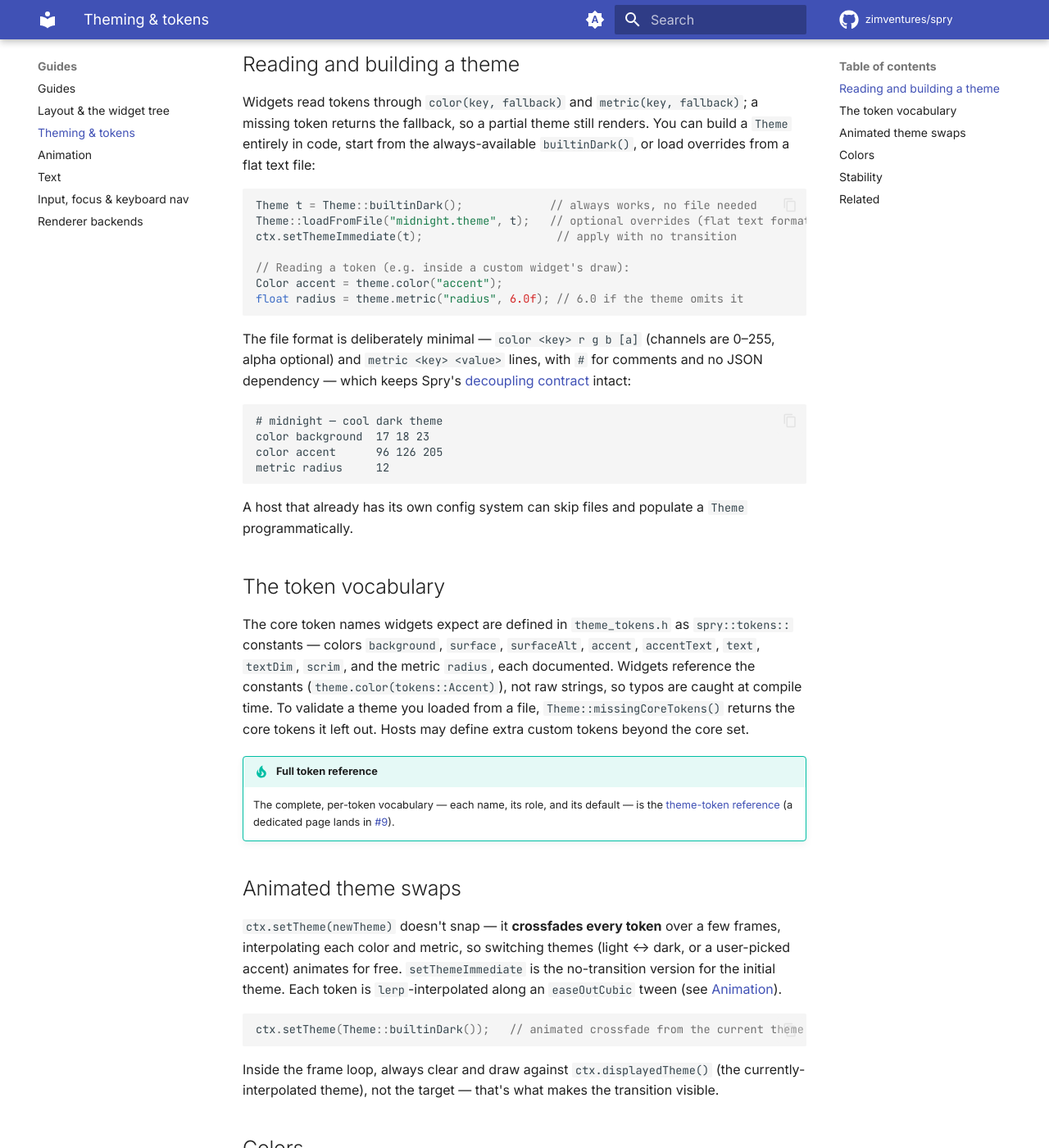
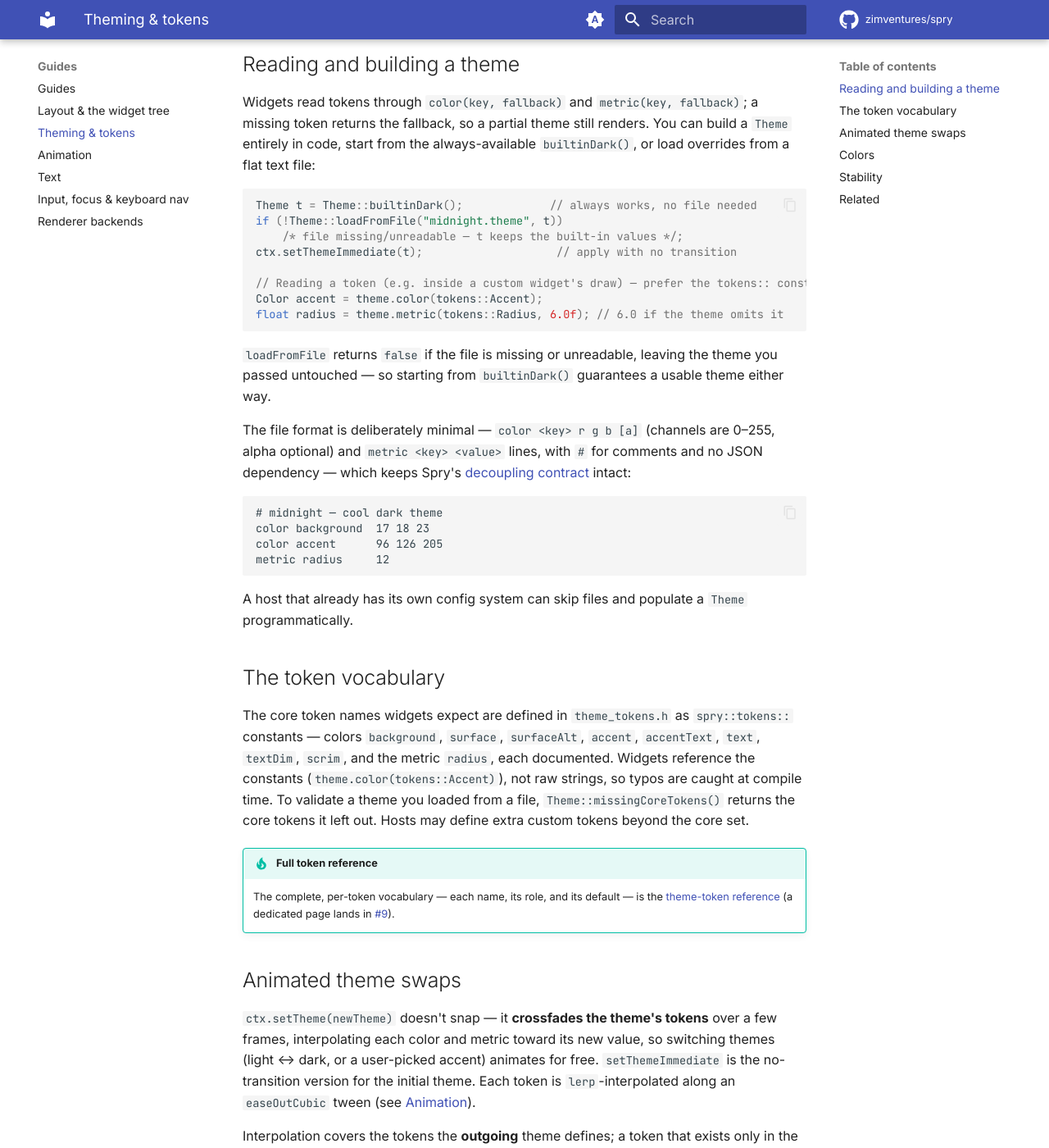
Before and after one commit to zimventures/spry, an MkDocs documentation site: the page built from docs/guides/theming.md, in a window 1280 px wide and 1400 px high, scrolled down 309 px. Shown: the whole window at 82% size. Built offline with MkDocs 1.6.1 and Material for MkDocs 9.7.7, drawn with Linux system fonts in a browser that asks for light colours; comment, search, counter and statistics services are not loaded; some of the changed text lies outside the part shown.

Commit message:
docs(#6): address Copilot review on the concept guides
- theming.md: use the tokens:: constants (not raw strings) in the read snippet,
  and note loadFromFile's bool return (theme untouched on failure).
- theming.md: qualify the crossfade — it interpolates the tokens the *outgoing*
  theme defines (src/theme.cpp iterates a.colors); tokens only in the incoming
  theme appear at completion. Fixed a stale "springs/easing" Related link.
- animation.md: fix the Related link that still called the theme crossfade a
  spring — it's an easeOutCubic tween over lerp'd tokens.
- renderer-backends.md: make the GlRenderer snippet workable — a current GL
  context precondition plus the required setSize(w,h) (and setContentScale).

Verified against theme.h/theme.cpp/gl_renderer.h; `mkdocs build --strict` passes.

Co-Authored-By: Claude Opus 4.8 (1M context) <noreply@anthropic.com>

````diff
--- a/docs/guides/theming.md
+++ b/docs/guides/theming.md
@@ -14,13 +14,18 @@ load overrides from a flat text file:
 
 ```cpp
 Theme t = Theme::builtinDark();             // always works, no file needed
-Theme::loadFromFile("midnight.theme", t);   // optional overrides (flat text format)
+if (!Theme::loadFromFile("midnight.theme", t))
+    /* file missing/unreadable — t keeps the built-in values */;
 ctx.setThemeImmediate(t);                    // apply with no transition
 
-// Reading a token (e.g. inside a custom widget's draw):
-Color accent = theme.color("accent");
-float radius = theme.metric("radius", 6.0f); // 6.0 if the theme omits it
+// Reading a token (e.g. inside a custom widget's draw) — prefer the tokens:: constants:
+Color accent = theme.color(tokens::Accent);
+float radius = theme.metric(tokens::Radius, 6.0f); // 6.0 if the theme omits it
 ```
+
+`loadFromFile` returns `false` if the file is missing or unreadable, leaving the
+theme you passed untouched — so starting from `builtinDark()` guarantees a usable
+theme either way.
 
 The file format is deliberately minimal — `color <key> r g b [a]` (channels are
 0–255, alpha optional) and `metric <key> <value>` lines, with `#` for comments and
@@ -54,11 +59,15 @@ extra custom tokens beyond the core set.
 
 ## Animated theme swaps
 
-`ctx.setTheme(newTheme)` doesn't snap — it **crossfades every token** over a few
-frames, interpolating each color and metric, so switching themes (light ↔ dark, or
-a user-picked accent) animates for free. `setThemeImmediate` is the no-transition
-version for the initial theme. Each token is `lerp`-interpolated along an
-`easeOutCubic` tween (see [Animation](animation.md)).
+`ctx.setTheme(newTheme)` doesn't snap — it **crossfades the theme's tokens** over a
+few frames, interpolating each color and metric toward its new value, so switching
+themes (light ↔ dark, or a user-picked accent) animates for free. `setThemeImmediate`
+is the no-transition version for the initial theme. Each token is `lerp`-interpolated
+along an `easeOutCubic` tween (see [Animation](animation.md)).
+
+Interpolation covers the tokens the **outgoing** theme defines; a token that exists
+only in the incoming theme appears when the transition completes (in practice both
+share the same [core token set](#the-token-vocabulary), so this rarely shows).
 
 ```cpp
 ctx.setTheme(Theme::builtinDark());   // animated crossfade from the current theme
````
Also changed, not shown: other parts of docs/guides/theming.md (+1 -1 lines), docs/guides/animation.md (+2 -1 lines), docs/guides/renderer-backends.md (+11 -1 lines).
